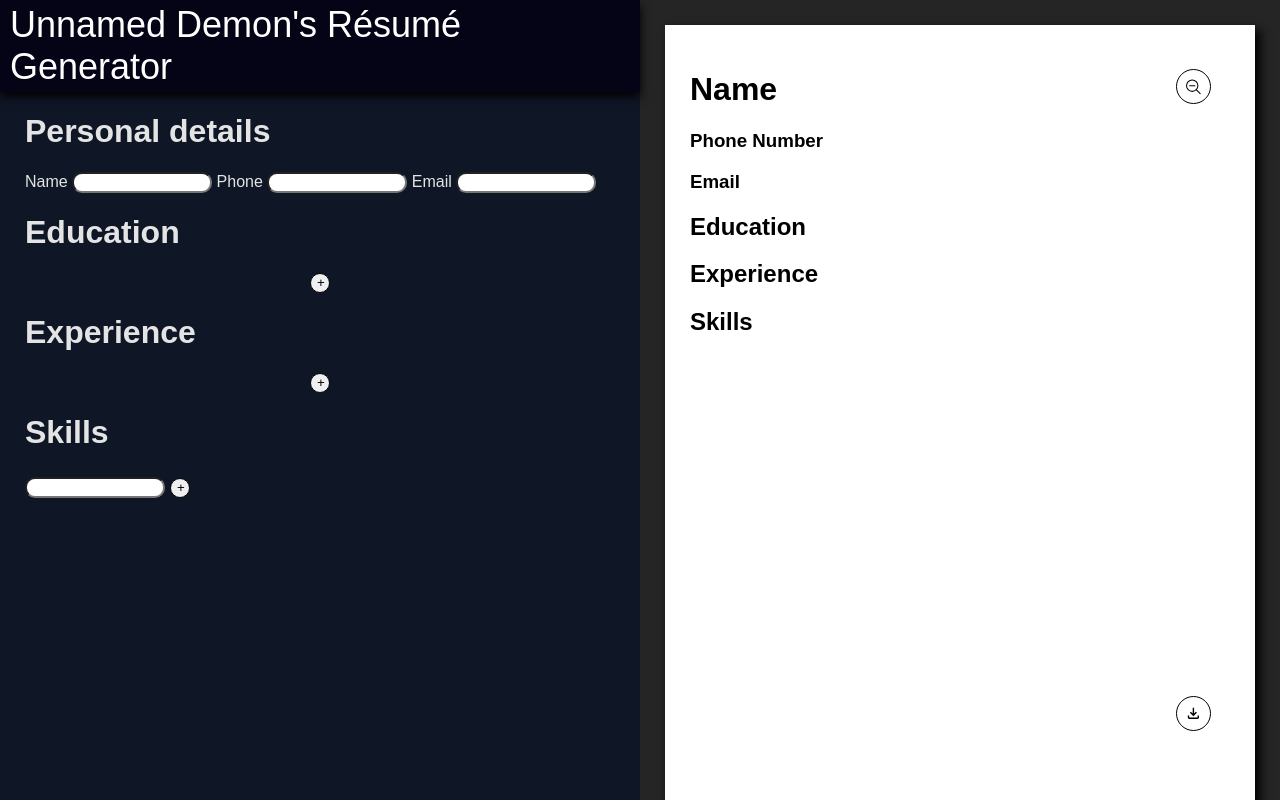
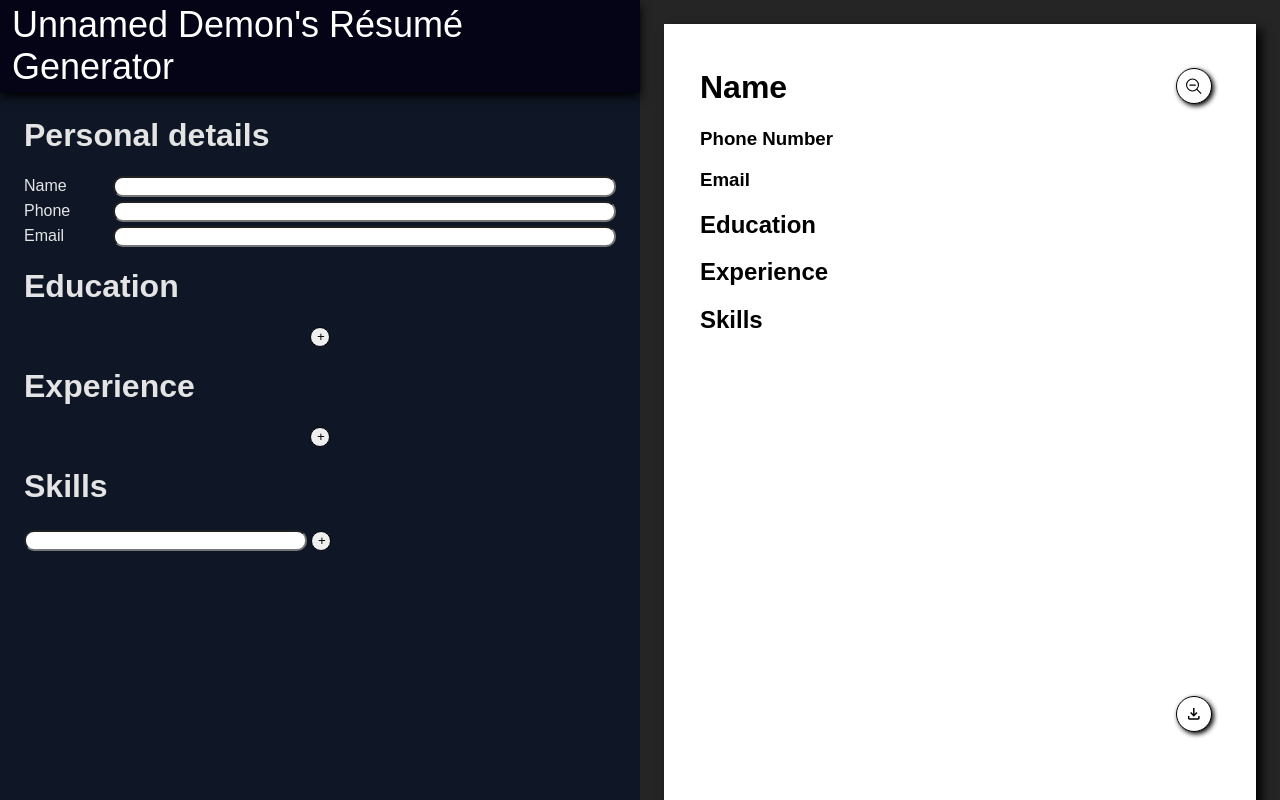
Before and after one commit to unnamed-demon/resume-generator, a React (Vite) app: page / in a window 1280 px wide. Built offline with nearby package versions, Linux system fonts and the light colour scheme.

Commit message:
adjust spacing and change css units

```diff
--- a/src/App.css
+++ b/src/App.css
@@ -1,7 +1,6 @@
 .panes {
     display: flex;
     height: 100%;
-    box-sizing: border-box;
 }
 
 .pane {
@@ -13,21 +12,32 @@
     background-color: rgb(5, 3, 22);
     box-shadow: 0 5px 10px black;
     position: relative;
-    z-index: 2;
+    z-index: 1;
     color: white;
-    padding: 10px;
-    font-size: 36px;
+    padding: 0.75rem;
+    font-size: 2.25rem;
     display: flex;
     justify-content: center;
     align-items: center;
 }
 
 .form {
-    padding: 0 25px;
+    padding: 0.25rem 1.5rem;
     overflow: auto;
     height: 88.5%;
     background-color: rgb(15, 23, 39);
     color: rgb(228, 228, 228);
+}
+
+.stretch {
+    display: flex;
+    justify-content: space-between;
+    margin-bottom: 0.25rem;
+}
+
+.stretch input {
+    width: 85%;
+    flex-shrink: 1;
 }
 
 .spread {
@@ -35,36 +45,53 @@
     justify-content: space-between;
 }
 
+.entry-grid {
+    display: grid;
+    grid-template-rows: 1fr 1fr 1fr;
+    grid-template-columns: 5% 20% 75%;
+    row-gap: 0.25rem;
+    margin-bottom: 1rem;
+}
+
+.entry-grid button{
+    grid-row: 1 / -1;
+    place-self: center;
+}
+
+label {
+    display: grid;
+    align-items: center;
+}
+
 input {
     border-radius: 10px;
-    width: 140px;
+}
+
+.skill-field  {
+    width: 47.8%;
 }
 
 button {
     border-radius: 50%;
     border: 1px solid black;
     line-height: 0;
-    margin: 5px;
+    margin: 0.25rem;
 }
 
 .form button {
-    height: 20px;
-    width: 20px;
+    height: 1.25rem;
+    width: 1.25rem;
 }
 
 .background button {
-    height: 35px;
-    width: 35px;
+    height: 2.25rem;
+    width: 2.25rem;
     position: fixed;
     z-index: 1;
     background: white;
     display: grid;
     place-items: center;
-
-    svg {
-        height: 70%;
-        width: 70%;
-    }
+    box-shadow: 2px 2px 5px black;
 }
 
 .zoom-button {
@@ -72,14 +99,19 @@ button {
     top: 8%;
 }
 
+.zoom-button svg {
+    height: 70%;
+    width: 70%;
+}
+
 .print-button {
     right: 5%;
     bottom: 8%;
+}
 
-    svg {
-        height: 80% !important;
-        width: 80% !important;
-    }
+.print-button svg {
+    height: 80%;
+    width: 80%;
 }
 
 .centered-button {
@@ -89,14 +121,14 @@ button {
 
 .background {
     background-color: rgb(37, 37, 37);
-    padding: 25px;
+    padding: 1.5rem;
     overflow: auto;
     position: relative;
 }
 
 .preview {
     background-color: white;
-    padding: 25px;
+    padding: 1.5rem 2.25rem 3rem;
     height: auto;
     width: 100%;
     aspect-ratio: 21 / 29.7;
@@ -117,13 +149,3 @@ ul {
     grid-template-columns: 50% 50%;
     grid-auto-rows: auto;
 }
-
-@media print{
-  .panes {
-    display: none;
-  }
-
-  .preview {
-    box-shadow: none;
-  }
-}
--- a/src/components/Job.jsx
+++ b/src/components/Job.jsx
@@ -6,43 +6,53 @@ function Job({ job, setJobs }) {
   const [fields, setFields] = useState(oldFields);
 
   return (
-    <div>
-      <label htmlFor={"position"+id}>Position </label>
+    <div className="entry-grid">
+      <button
+        onClick={() => setJobs((jobs) => jobs.filter((item) => item.id !== id))}
+      >
+        -
+      </button>
+      <label htmlFor={"position" + id}>Position </label>
       <input
-        id={'position'+id}
+        id={"position" + id}
         type="text"
         value={position}
         onChange={(e) => {
-          const newFields = {...fields, position: e.target.value};
+          const newFields = { ...fields, position: e.target.value };
           setFields(newFields);
-          setJobs((jobs) => jobs.toSpliced(jobs.indexOf(job), 1, {id, fields: newFields}));
+          setJobs((jobs) =>
+            jobs.toSpliced(jobs.indexOf(job), 1, { id, fields: newFields })
+          );
         }}
       />
-      <label htmlFor={"company"+id}> Company </label>
+      <label htmlFor={"company" + id}> Company </label>
       <input
-        id={"company"+id}
+        id={"company" + id}
         type="text"
         value={company}
         onChange={(e) => {
-          const newFields = {...fields, company: e.target.value};
+          const newFields = { ...fields, company: e.target.value };
           setFields(newFields);
-          setJobs((jobs) => jobs.toSpliced(jobs.indexOf(job), 1, {id, fields: newFields}));
+          setJobs((jobs) =>
+            jobs.toSpliced(jobs.indexOf(job), 1, { id, fields: newFields })
+          );
         }}
       />
-      <label htmlFor={"duration"+id}> Duration </label>
+      <label htmlFor={"duration" + id}> Duration </label>
       <input
-        id={"duration"+id}
+        id={"duration" + id}
         type="text"
         value={duration}
         onChange={(e) => {
-          const newFields = {...fields, duration: e.target.value};
+          const newFields = { ...fields, duration: e.target.value };
           setFields(newFields);
-          setJobs((jobs) => jobs.toSpliced(jobs.indexOf(job), 1, {id, fields: newFields}));
+          setJobs((jobs) =>
+            jobs.toSpliced(jobs.indexOf(job), 1, { id, fields: newFields })
+          );
         }}
       />
-      <button onClick={() => setJobs((jobs) => jobs.filter((item) => item.id !== id))}>-</button>
     </div>
-  )
+  );
 }
 
 export default Job;
--- a/src/components/LeftPane.jsx
+++ b/src/components/LeftPane.jsx
@@ -7,75 +7,114 @@ function LeftPane({ newKey, setNewKey, person, setPerson, courses, setCourses, j
   const [skill, setSkill] = useState('');
 
   return (
-    <div className='pane'>
-      <div className='header'>Unnamed Demon's Résumé Generator</div>
-      <div className='form'>
+    <div className="pane">
+      <div className="header">Unnamed Demon's Résumé Generator</div>
+      <div className="form">
         <h1>Personal details</h1>
+        <div className="stretch">
           <label htmlFor="name">Name </label>
           <input
-          id='name'
+            id="name"
             type="text"
             value={person.name}
-          onChange={
-            (e) => setPerson((person) => ({...person, name:e.target.value}))
+            onChange={(e) =>
+              setPerson((person) => ({ ...person, name: e.target.value }))
             }
           />
+        </div>
+        <div className="stretch">
           <label htmlFor="phone"> Phone </label>
           <input
             id="phone"
             type="text"
             value={person.phone}
-          onChange={
-            (e) => setPerson((person) => ({...person, phone:e.target.value}))
+            onChange={(e) =>
+              setPerson((person) => ({ ...person, phone: e.target.value }))
             }
           />
+        </div>
+        <div className="stretch">
           <label htmlFor="email"> Email </label>
           <input
             id="email"
             type="text"
             value={person.email}
-          onChange={
-            (e) => setPerson((person) => ({...person, email:e.target.value}))
+            onChange={(e) =>
+              setPerson((person) => ({ ...person, email: e.target.value }))
             }
           />
-
+        </div>
         <h1>Education</h1>
+        {courses.map((item) => (
+          <Course key={item.id} course={item} setCourses={setCourses} />
+        ))}
+        <button
+          onClick={() => {
+            setCourses((courses) => [
+              ...courses,
               {
-          courses.map((item) => <Course key={item.id} course={item} setCourses={setCourses} />)
-        }
-        <button onClick={() => {
-          setCourses((courses) => [...courses, { id: newKey, fields: { courseTitle: '', institute: '', duration: '' } } ]);
+                id: newKey,
+                fields: { courseTitle: "", institute: "", duration: "" },
+              },
+            ]);
             setNewKey((newKey) => newKey + 1);
-        }} className='centered-button'>+</button>
+          }}
+          className="centered-button"
+        >
+          +
+        </button>
 
         <h1>Experience</h1>
+        {jobs.map((item) => (
+          <Job key={item.id} job={item} setJobs={setJobs} />
+        ))}
+        <button
+          onClick={() => {
+            setJobs((jobs) => [
+              ...jobs,
               {
-          jobs.map((item) => <Job key={item.id} job={item} setJobs={setJobs} />)
-        }
-        <button onClick={() => {
-          setJobs((jobs) => [...jobs, { id:newKey, fields: { position:'', company:'', duration:'' } }]);
+                id: newKey,
+                fields: { position: "", company: "", duration: "" },
+              },
+            ]);
             setNewKey((newKey) => newKey + 1);
-        }} className='centered-button'>+</button>
+          }}
+          className="centered-button"
+        >
+          +
+        </button>
 
         <h1>Skills</h1>
-        <input type="text" value={skill} onChange={(e) => setSkill(e.target.value)} />
-        <button onClick={() => {
-          if (skill === '') return;
-          setSkills((skills) => [...skills, {
+        <input
+          className='skill-field'
+          type="text"
+          value={skill}
+          onChange={(e) => setSkill(e.target.value)}
+        />
+        <button
+          onClick={() => {
+            if (skill === "") return;
+            setSkills((skills) => [
+              ...skills,
+              {
                 id: newKey,
-            value: skill
-          }]);
-          setSkill('');
+                value: skill,
+              },
+            ]);
+            setSkill("");
             setNewKey((newKey) => newKey + 1);
-        }}>+</button>
+          }}
+        >
+          +
+        </button>
         <ul>
-          {
-            skills.map((item) => <Skill key={item.id} skill={item} setSkills={setSkills} />)
-          }
+          {skills.map((item) => (
+            <Skill key={item.id} skill={item} setSkills={setSkills} />
+          ))}
         </ul>
       </div>
     </div>
-  )
+  );
 }
 
 export default LeftPane;
--- a/src/components/PrintButton.jsx
+++ b/src/components/PrintButton.jsx
@@ -1,14 +1,5 @@
 function PrintButton() {
-    const printFromSamePage = () => {
-        const $preview = document.querySelector(".preview");
-        const $background = document.querySelector(".background");
-        const $root = document.getElementById("root");
-        $root.appendChild($preview);
-        window.print();
-        $background.appendChild($preview);
-    };
-
-    const printFromNewPage = () => {
+    const printOnNewTab = () => {
         const $preview = document.querySelector(".preview");
 
         const $styleTags = document.querySelectorAll("head > style");
@@ -60,7 +51,7 @@ function PrintButton() {
     };
 
     return (
-        <button className="print-button" onClick={printFromNewPage}>
+        <button className="print-button" onClick={printOnNewTab}>
           <svg xmlns="http://www.w3.org/2000/svg" width="1em" height="1em" viewBox="0 0 24 24"><path fill="currentColor" d="m12 16l-5-5l1.4-1.45l2.6 2.6V4h2v8.15l2.6-2.6L17 11zm-6 4q-.825 0-1.412-.587T4 18v-3h2v3h12v-3h2v3q0 .825-.587 1.413T18 20z"></path></svg>
         </button>
     );
--- a/src/index.css
+++ b/src/index.css
@@ -1,5 +1,4 @@
 * {
-  /* border: 2px solid black; */
   box-sizing: border-box;
 }
 
```
Also changed, not shown: src/components/Course.jsx (+36 -15 lines). Lines whose indentation alone changed are shown as unchanged.
